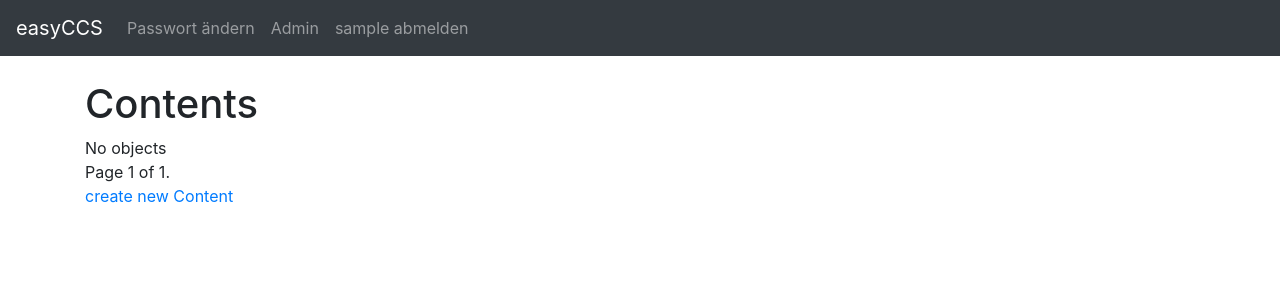
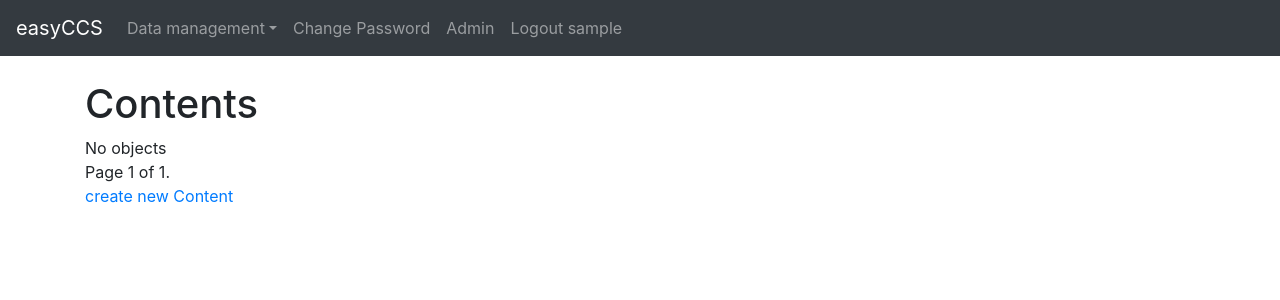
Before and after one commit to ComNets-Bremen/easyCCS, a Django app: page /content/list/content in a window 1280 px wide. Shown: the top 300 px of the page. Run offline with Django 3.2, Linux system fonts and the light colour scheme; the visitor is signed in with stand-in values (Sample User, id 1); data that the repository does not hold is empty; some libraries are stand-ins or nearby versions.

Commit message:
Add link to data management to main menu

```diff
--- a/easyCCS/templates/base_generic.html
+++ b/easyCCS/templates/base_generic.html
@@ -56,8 +56,17 @@
     <ul class="navbar-nav mr-auto">
         {% if user.is_authenticated %}
 
+        <li class="nav-item dropdown">
+          <a class="nav-link dropdown-toggle" id="dropdown-01" href="#", data-toggle="dropdown", aria-haspopup="true" aria-expand="false">Data management</a>
+            <div class="dropdown-menu" aria-labelledby="dropdown-01">
+              <a class="dropdown-item" href="{% url 'listContents' %}">Manage Content</a>
+              <a class="dropdown-item" href="{% url 'listSkills' %}">Manage Skillst</a>
+            </div>
+
+        </li>
+
           <li class="nav-item">
-              <a class="nav-link" href="{% url 'password_change' %}">Passwort ändern</a>
+              <a class="nav-link" href="{% url 'password_change' %}">Change Password</a>
           </li>
 
         {% if user.is_superuser %}
@@ -67,7 +76,7 @@
         {% endif %}
 
           <li class="nav-item">
-                <a class="nav-link" href="{% url 'logout' %}">{{ user }} abmelden</a>
+                <a class="nav-link" href="{% url 'logout' %}">Logout {{ user }}</a>
           </li>
 
         {% else %}
```
